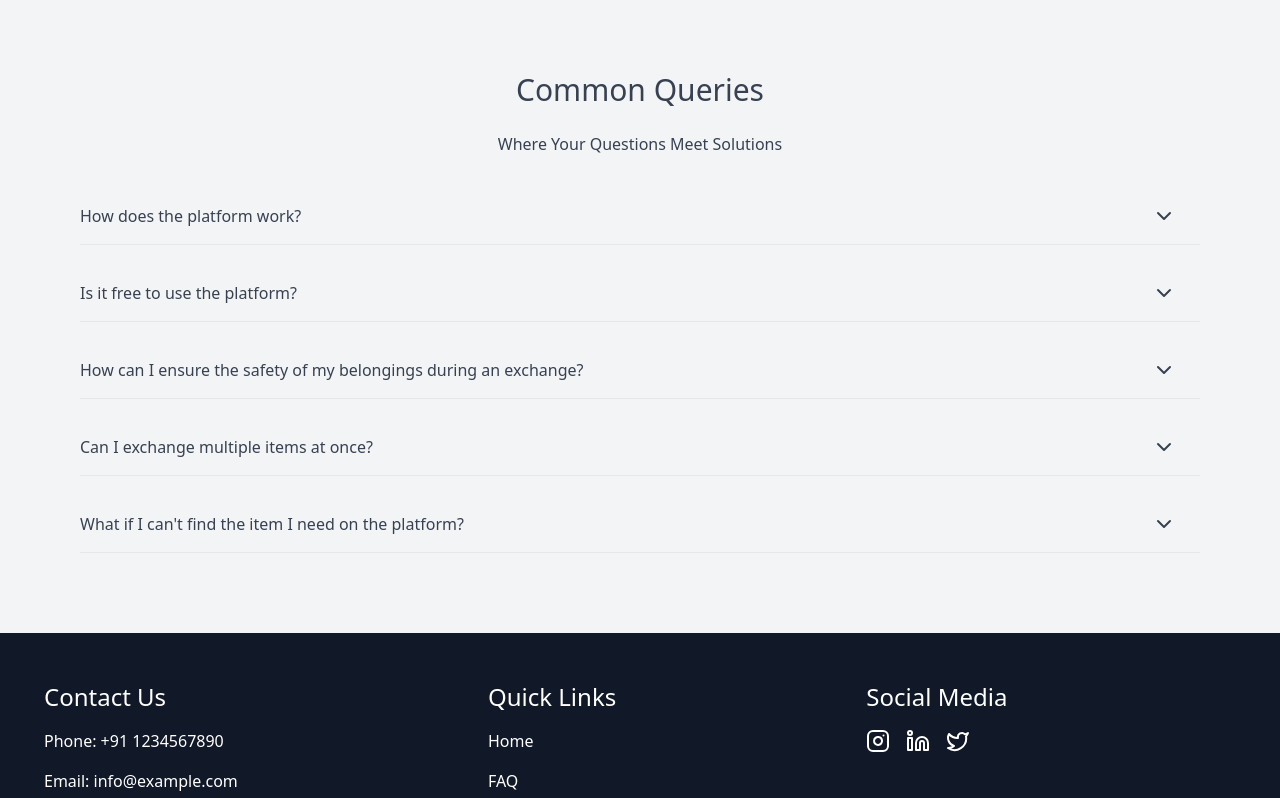
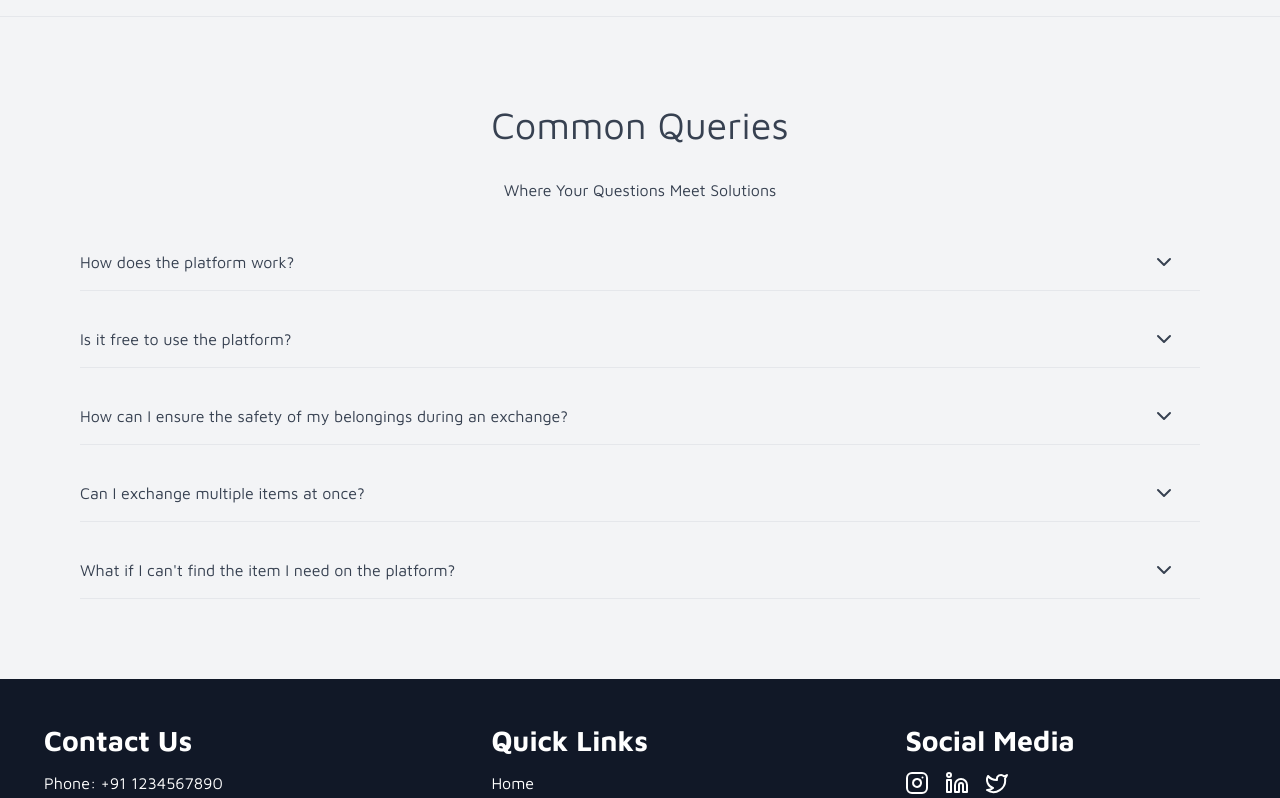
Before and after one commit to Rahul-K-Saini/KNIT-KART, a React (Vite) app in the folder frontend/: page / in a window 1280 px wide. Shown: the part 1377-2175 px from the top of the page. Built offline with nearby package versions, Linux system fonts and the light colour scheme.

Commit message:
fix: Theme

```diff
--- a/frontend/src/index.css
+++ b/frontend/src/index.css
@@ -1,6 +1,136 @@
+@import url('https://fonts.googleapis.com/css?family=Maven%20Pro:700|Maven%20Pro:400');
+
 @tailwind base;
 @tailwind components;
 @tailwind utilities;
+
+@layer base {
+    :root {
+        --text-50: #f1e6fe;
+        --text-100: #e3cefd;
+        --text-200: #c79cfc;
+        --text-300: #ab6bfa;
+        --text-400: #8f39f9;
+        --text-500: #7408f7;
+        --text-600: #5c06c6;
+        --text-700: #450594;
+        --text-800: #2e0363;
+        --text-900: #170231;
+        --text-950: #0c0119;
+
+        --background-50: #f2e7fd;
+        --background-100: #e4cffc;
+        --background-200: #c9a0f8;
+        --background-300: #ae70f5;
+        --background-400: #9340f2;
+        --background-500: #7811ee;
+        --background-600: #600dbf;
+        --background-700: #480a8f;
+        --background-800: #30075f;
+        --background-900: #180330;
+        --background-950: #0c0218;
+
+        --primary-50: #f0e7fe;
+        --primary-100: #e2cefd;
+        --primary-200: #c49efa;
+        --primary-300: #a76df8;
+        --primary-400: #8a3cf6;
+        --primary-500: #6c0bf4;
+        --primary-600: #5709c3;
+        --primary-700: #410792;
+        --primary-800: #2b0561;
+        --primary-900: #160231;
+        --primary-950: #0b0118;
+
+        --secondary-50: #fee8e7;
+        --secondary-100: #fdd1ce;
+        --secondary-200: #faa49e;
+        --secondary-300: #f8766d;
+        --secondary-400: #f6493c;
+        --secondary-500: #f41b0b;
+        --secondary-600: #c31609;
+        --secondary-700: #921007;
+        --secondary-800: #610b05;
+        --secondary-900: #310502;
+        --secondary-950: #180301;
+
+        --accent-50: #fef4e7;
+        --accent-100: #fde9ce;
+        --accent-200: #fad49e;
+        --accent-300: #f8be6d;
+        --accent-400: #f6a83c;
+        --accent-500: #f4930b;
+        --accent-600: #c37509;
+        --accent-700: #925807;
+        --accent-800: #613b05;
+        --accent-900: #311d02;
+        --accent-950: #180f01;
+
+    }
+
+    .dark {
+        --text-50: #0c0119;
+        --text-100: #170231;
+        --text-200: #2e0363;
+        --text-300: #450594;
+        --text-400: #5c06c6;
+        --text-500: #7408f7;
+        --text-600: #8f39f9;
+        --text-700: #ab6bfa;
+        --text-800: #c79cfc;
+        --text-900: #e3cefd;
+        --text-950: #f1e6fe;
+
+        --background-50: #0c0218;
+        --background-100: #180330;
+        --background-200: #30075f;
+        --background-300: #480a8f;
+        --background-400: #600dbf;
+        --background-500: #7811ee;
+        --background-600: #9340f2;
+        --background-700: #ae70f5;
+        --background-800: #c9a0f8;
+        --background-900: #e4cffc;
+        --background-950: #f2e7fd;
+
+        --primary-50: #0b0118;
+        --primary-100: #160231;
+        --primary-200: #2b0561;
+        --primary-300: #410792;
+        --primary-400: #5709c3;
+        --primary-500: #6c0bf4;
+        --primary-600: #8a3cf6;
+        --primary-700: #a76df8;
+        --primary-800: #c49efa;
+        --primary-900: #e2cefd;
+        --primary-950: #f0e7fe;
+
+        --secondary-50: #180301;
+        --secondary-100: #310502;
+        --secondary-200: #610b05;
+        --secondary-300: #921007;
+        --secondary-400: #c31609;
+        --secondary-500: #f41b0b;
+        --secondary-600: #f6493c;
+        --secondary-700: #f8766d;
+        --secondary-800: #faa49e;
+        --secondary-900: #fdd1ce;
+        --secondary-950: #fee8e7;
+
+        --accent-50: #180f01;
+        --accent-100: #311d02;
+        --accent-200: #613b05;
+        --accent-300: #925807;
+        --accent-400: #c37509;
+        --accent-500: #f4930b;
+        --accent-600: #f6a83c;
+        --accent-700: #f8be6d;
+        --accent-800: #fad49e;
+        --accent-900: #fde9ce;
+        --accent-950: #fef4e7;
+
+    }
+}
 
 /* WebKit (Chrome, Safari) */
 ::-webkit-scrollbar {
@@ -23,4 +153,52 @@
 body {
     scrollbar-width: thin;
     scrollbar-color: #3498db #ecf0f1;
+    font-family: 'Maven Pro';
+    font-weight: 400;
 }
+
+
+h1,
+h2,
+h3,
+h4,
+h5 {
+    font-family: 'Maven Pro';
+    font-weight: 700;
+}
+
+html {
+    font-size: 100%;
+}
+
+/* 16px */
+
+h1 {
+    font-size: 4.210rem;
+    /* 67.36px */
+}
+
+h2 {
+    font-size: 3.158rem;
+    /* 50.56px */
+}
+
+h3 {
+    font-size: 2.369rem;
+    /* 37.92px */
+}
+
+h4 {
+    font-size: 1.777rem;
+    /* 28.48px */
+}
+
+h5 {
+    font-size: 1.333rem;
+    /* 21.28px */
+}
+
+small {
+    font-size: 0.750rem;
+    /* 12px */
+}
--- a/frontend/tailwind.config.js
+++ b/frontend/tailwind.config.js
@@ -85,6 +85,90 @@ module.exports = {
         "accordion-down": "accordion-down 0.2s ease-out",
         "accordion-up": "accordion-up 0.2s ease-out",
       },
+      colors: {
+        'text': {
+          50: 'var(--text-50)',
+          100: 'var(--text-100)',
+          200: 'var(--text-200)',
+          300: 'var(--text-300)',
+          400: 'var(--text-400)',
+          500: 'var(--text-500)',
+          600: 'var(--text-600)',
+          700: 'var(--text-700)',
+          800: 'var(--text-800)',
+          900: 'var(--text-900)',
+          950: 'var(--text-950)',
+        },
+        'background': {
+          50: 'var(--background-50)',
+          100: 'var(--background-100)',
+          200: 'var(--background-200)',
+          300: 'var(--background-300)',
+          400: 'var(--background-400)',
+          500: 'var(--background-500)',
+          600: 'var(--background-600)',
+          700: 'var(--background-700)',
+          800: 'var(--background-800)',
+          900: 'var(--background-900)',
+          950: 'var(--background-950)',
+        },
+        'primary': {
+          50: 'var(--primary-50)',
+          100: 'var(--primary-100)',
+          200: 'var(--primary-200)',
+          300: 'var(--primary-300)',
+          400: 'var(--primary-400)',
+          500: 'var(--primary-500)',
+          600: 'var(--primary-600)',
+          700: 'var(--primary-700)',
+          800: 'var(--primary-800)',
+          900: 'var(--primary-900)',
+          950: 'var(--primary-950)',
+        },
+        'secondary': {
+          50: 'var(--secondary-50)',
+          100: 'var(--secondary-100)',
+          200: 'var(--secondary-200)',
+          300: 'var(--secondary-300)',
+          400: 'var(--secondary-400)',
+          500: 'var(--secondary-500)',
+          600: 'var(--secondary-600)',
+          700: 'var(--secondary-700)',
+          800: 'var(--secondary-800)',
+          900: 'var(--secondary-900)',
+          950: 'var(--secondary-950)',
+        },
+        'accent': {
+          50: 'var(--accent-50)',
+          100: 'var(--accent-100)',
+          200: 'var(--accent-200)',
+          300: 'var(--accent-300)',
+          400: 'var(--accent-400)',
+          500: 'var(--accent-500)',
+          600: 'var(--accent-600)',
+          700: 'var(--accent-700)',
+          800: 'var(--accent-800)',
+          900: 'var(--accent-900)',
+          950: 'var(--accent-950)',
+        },
+      },
+      fontSize: {
+        sm: '0.750rem',
+        base: '1rem',
+        xl: '1.333rem',
+        '2xl': '1.777rem',
+        '3xl': '2.369rem',
+        '4xl': '3.158rem',
+        '5xl': '4.210rem',
+      },
+      fontFamily: {
+        heading: 'Maven Pro',
+        body: 'Maven Pro',
+      },
+      fontWeight: {
+        normal: '400',
+        bold: '700',
+      },
     },
   },
   plugins: [require("tailwindcss-animate")],
```
